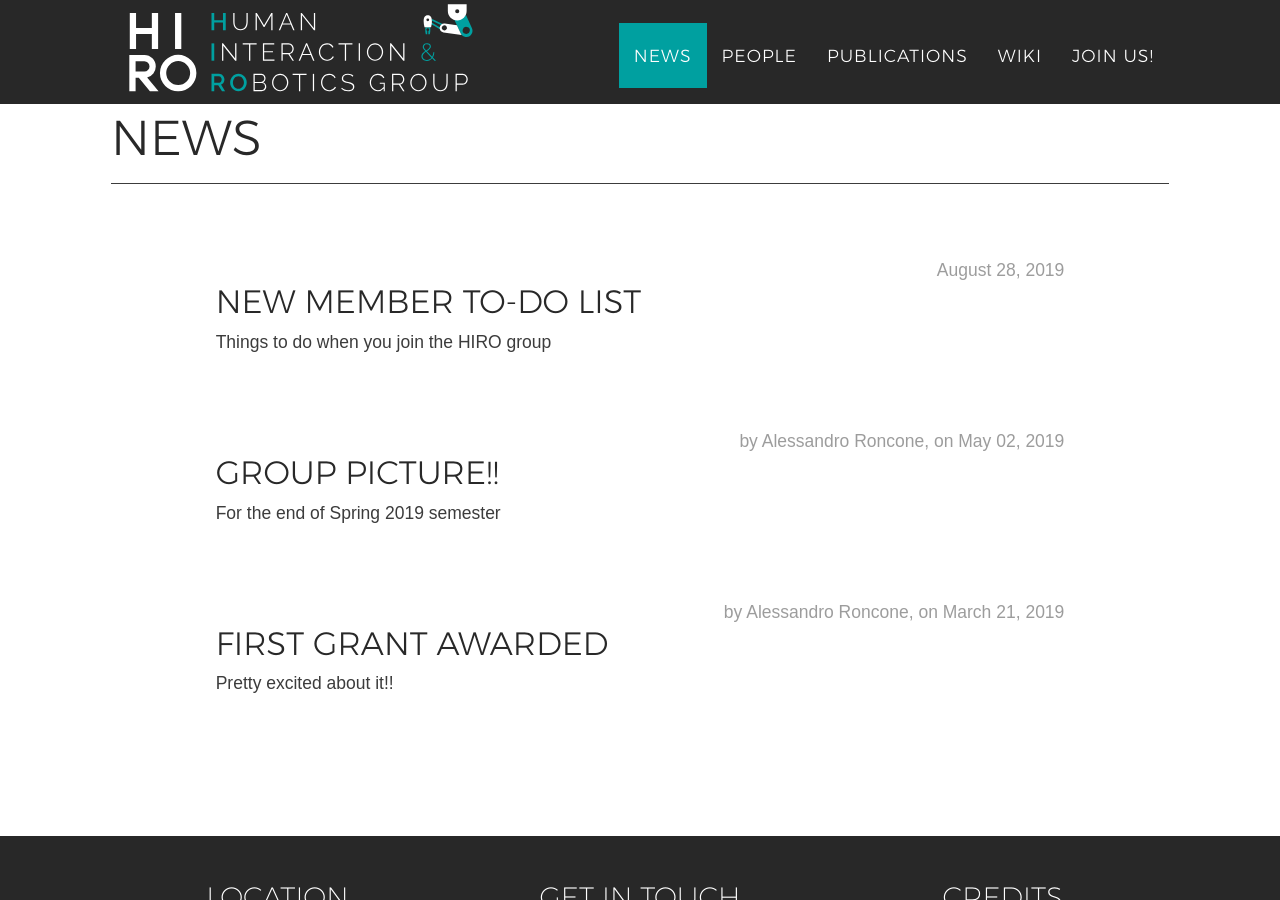
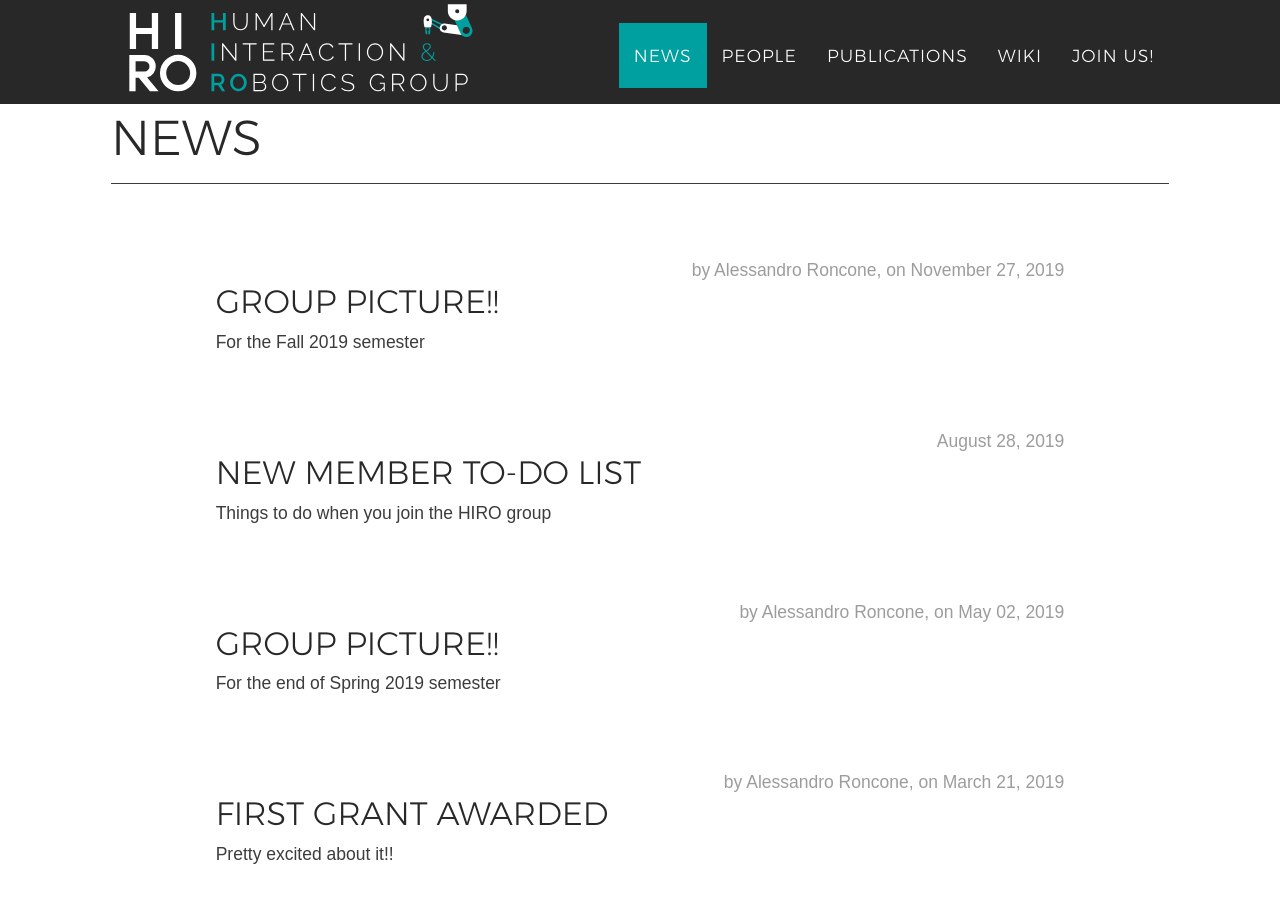
Before and after one commit to HIRO-group/HIRO-group.github.io, a Jekyll site: the page built from index.html, in a window 1280 px wide and 900 px high, scrolled down 795 px. Built offline with Jekyll 4.4.1, drawn with Linux system fonts in a browser that asks for light colours; nearby versions of some CDN libraries; some web fonts are replaced.

Commit message:
Added article page with the TWO pics we took in Fall 2019

```diff
--- /dev/null
+++ b/_posts/news/2019-11-27-Group-picture.md
@@ -0,0 +1,12 @@
+---
+title: Group picture!!
+description: For the Fall 2019 semester
+tags: [news,group_picture]
+author: Alessandro Roncone
+---
+
+{% include image.html url="group_pics/2019_10.jpg" max-width="100%" description="October 2019. From left to right: Alecio, Ella, Chi-ju, Caleb, Ryan, Alessandro, William, Kandai, Max, Anuj, Guohui." %}
+
+{% include image.html url="group_pics/2019_11.jpg" max-width="100%" description="November 2019. From left to right: Jacob, Ryan, Kandai, Mayank, Garrett, Krishna, Ella, Caleb, Anuj, Alessandro, Kyle, Guohui, Joewie, Mohana, Max, Matt, William." %}
+
+For a number of reasons (mainly, people traveling and missing from the pictures), we took two different pictures for Fall 2019, none of them at the end of the semester. Luckily, the one in October was with snow :snowboarder::ski: whereas the one in November was with beautiful clouds :sunrise_over_mountains::cloud:--which is a testament of the extreme weather variability that Colorado is used to bestow upon us.
--- a/people.html
+++ b/people.html
@@ -16,7 +16,7 @@ roles:
     <div class="container">
         <div id="article">
 
-        {% include image.html url="group_pics/latest.jpg" max-width="100%" description="Group picture taken at the end of Fall 2019 semester. From left to right: Jacob, Ryan, Kandai, Mayank, Garrett, Krishna, Ella, Caleb, Anuj, Alessandro, Kyle, Guohui, Joewie, Mohana, Max, Matt, William. The only one missing was Chi-Ju, who was flying to California for an interview." %}
+        {% include image.html url="group_pics/latest.jpg" max-width="100%" description="Group picture taken at the end of Fall 2019 semester. From left to right: Jacob, Ryan, Kandai, Mayank, Garrett, Krishna, Ella, Caleb, Anuj, Alessandro, Kyle, Guohui, Joewie, Mohana, Max, Matt, William. Chi-Ju was missing as he was flying to California for an interview." %}
 
         {% include ppl.html role="faculty" size="big" %}
 
```
